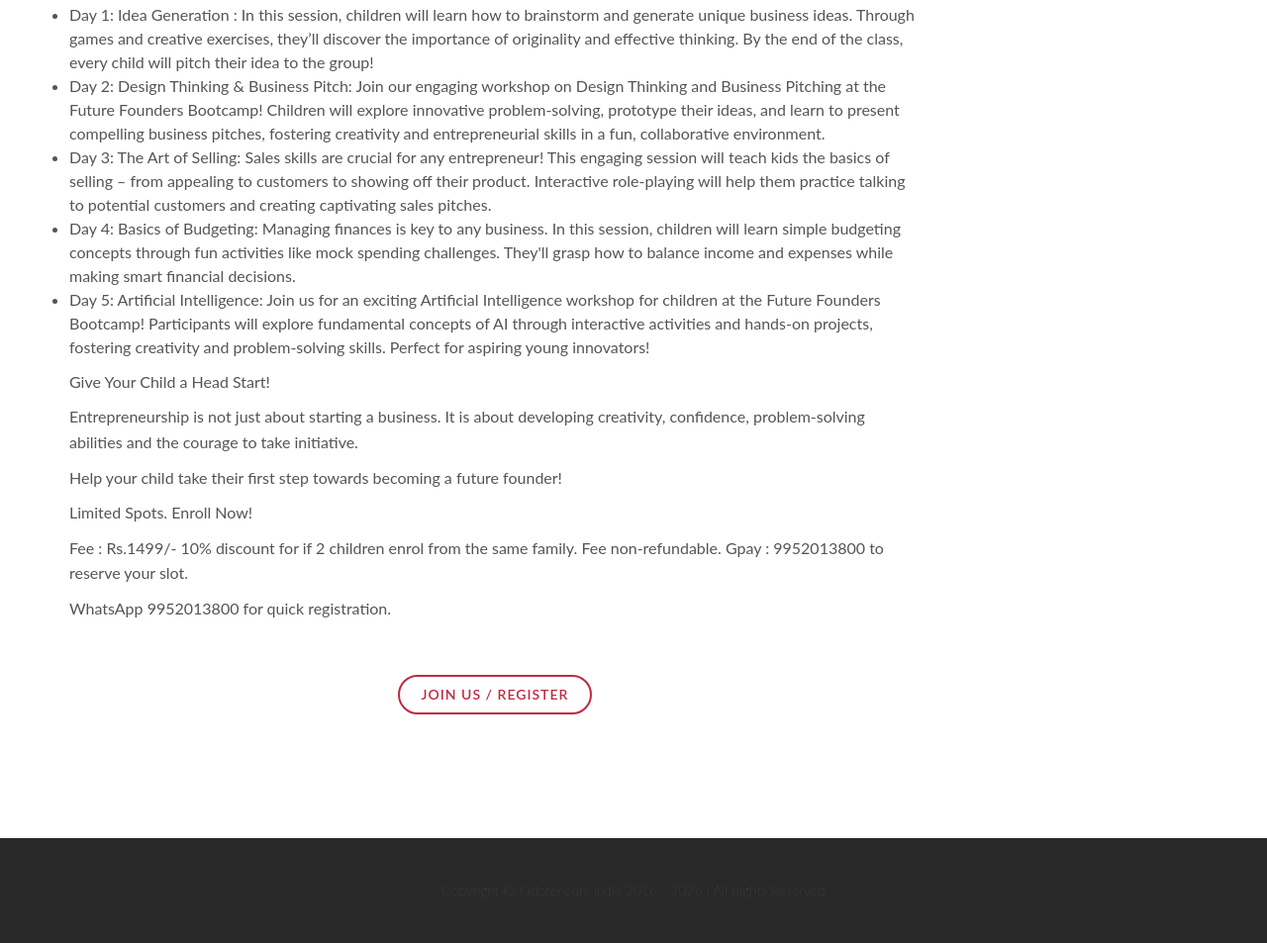
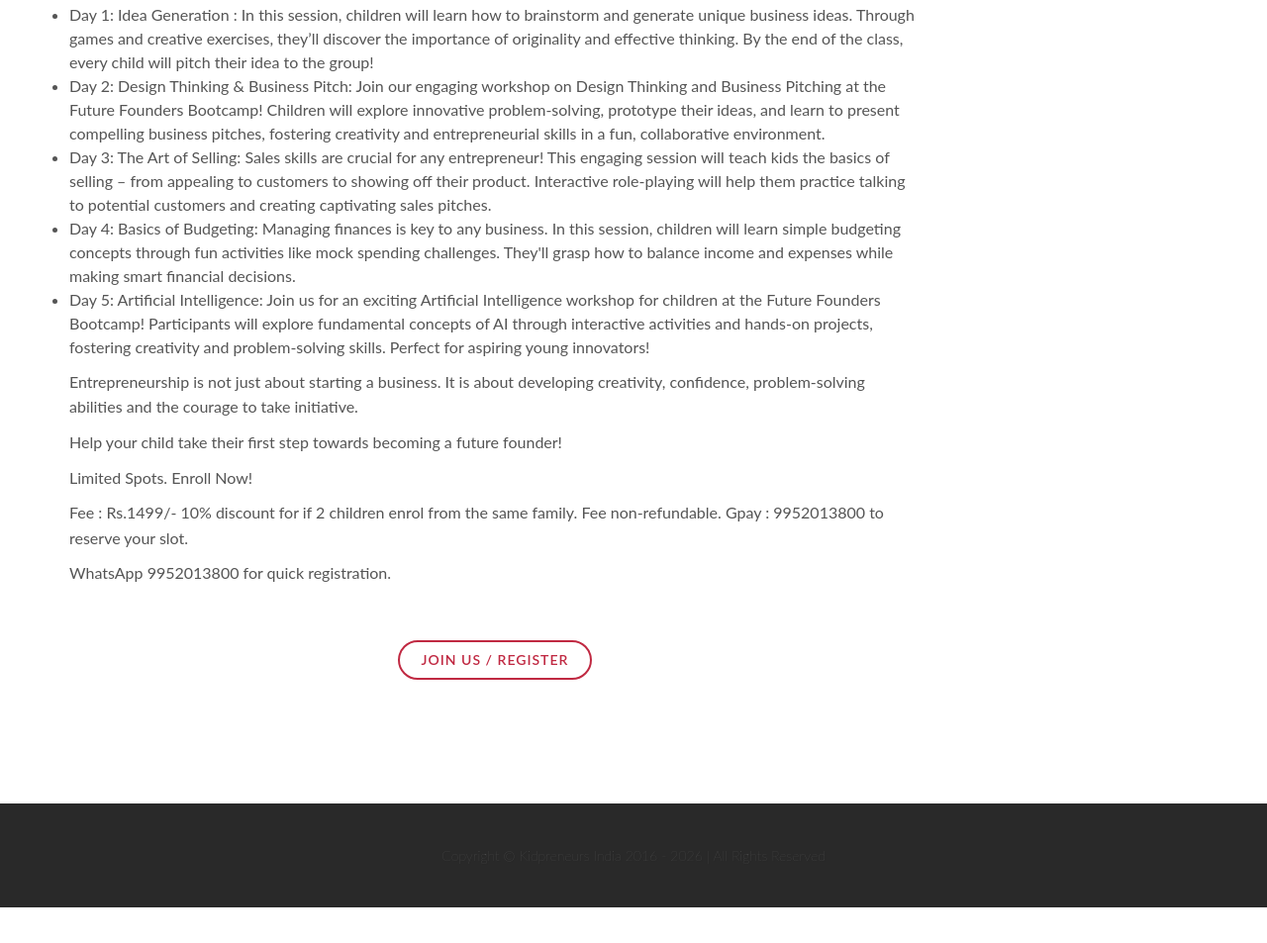
Before and after one commit to womenentrepreneursindia/kidpreneursindia1, a plain HTML site: page events.html in a window 1280 px wide. Shown: the part 1880-2833 px from the top of the page at 99% size. After the commit the page ends 2797 px from the top, so only its background shows below. Drawn offline with Linux system fonts and the light colour scheme.

Commit message:
events page minor corrections updated

```diff
--- a/events.html
+++ b/events.html
@@ -244,8 +244,6 @@ Join us for an exciting Artificial Intelligence workshop for children at the Fut
 																		</li>
 																		</ul>
 
-													<p> Give Your Child a Head Start!
-
 													<p>Entrepreneurship is not just about starting a business. It is about developing creativity, confidence, problem-solving abilities and the courage to take initiative.
 
 													<p>Help your child take their first step towards becoming a future founder!
```
